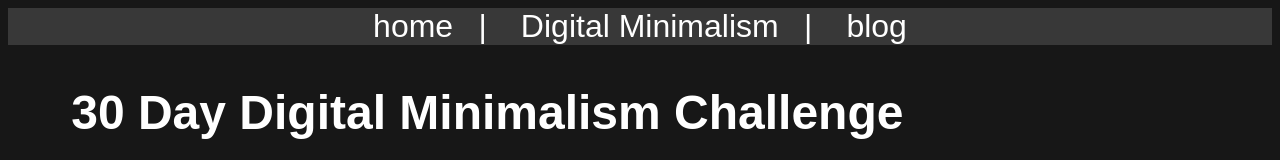
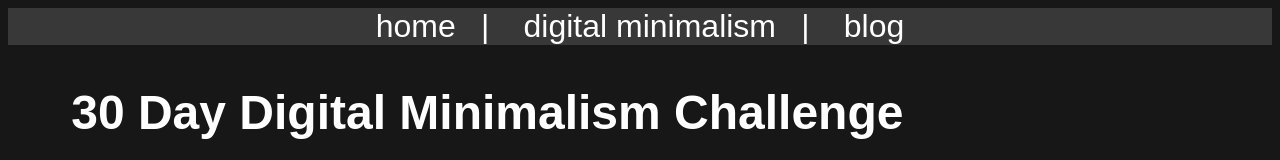
Before and after one commit to exis73ntial/exis73ntial.com, a plain HTML site: page digital_minimalism.html in a window 1280 px wide. Shown: the top 160 px of the page. Drawn offline with Linux system fonts and the light colour scheme.

Commit message:
Update digital_minimalism.html

```diff
--- a/digital_minimalism.html
+++ b/digital_minimalism.html
@@ -10,7 +10,7 @@
 <body>
   <nav>
     <a href="https://exis73ntial.com">home</a>
-    <a href="https://exis73ntial.com/digital_minimalism.html">Digital Minimalism</a>
+    <a href="https://exis73ntial.com/digital_minimalism.html">digital minimalism</a>
     <a href="https://exis73ntial.bearblog.dev/blog">blog</a>
     </ul>
   </nav>
```
